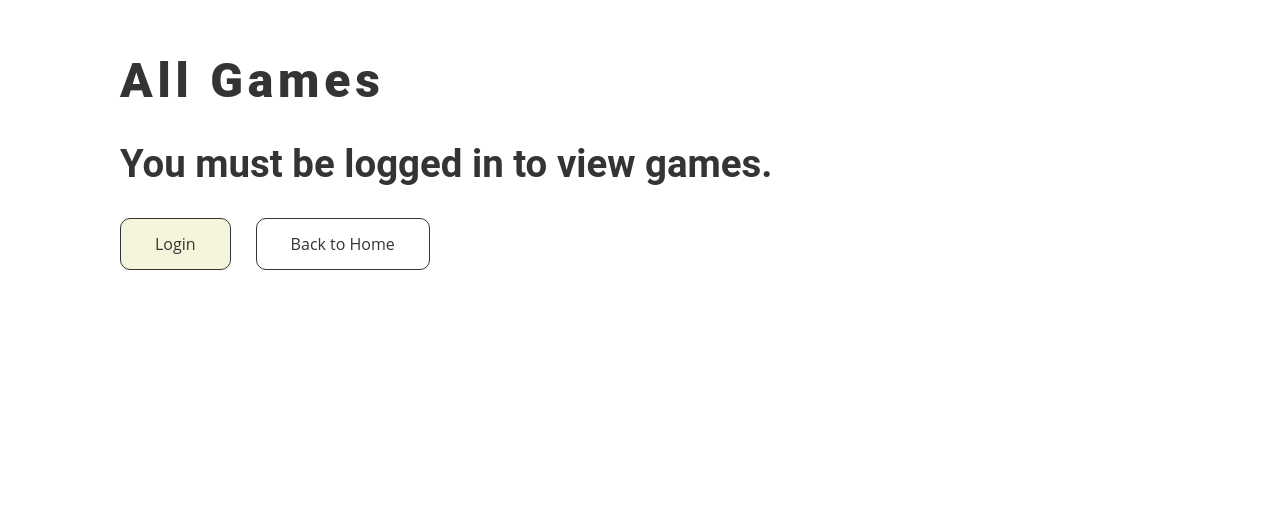
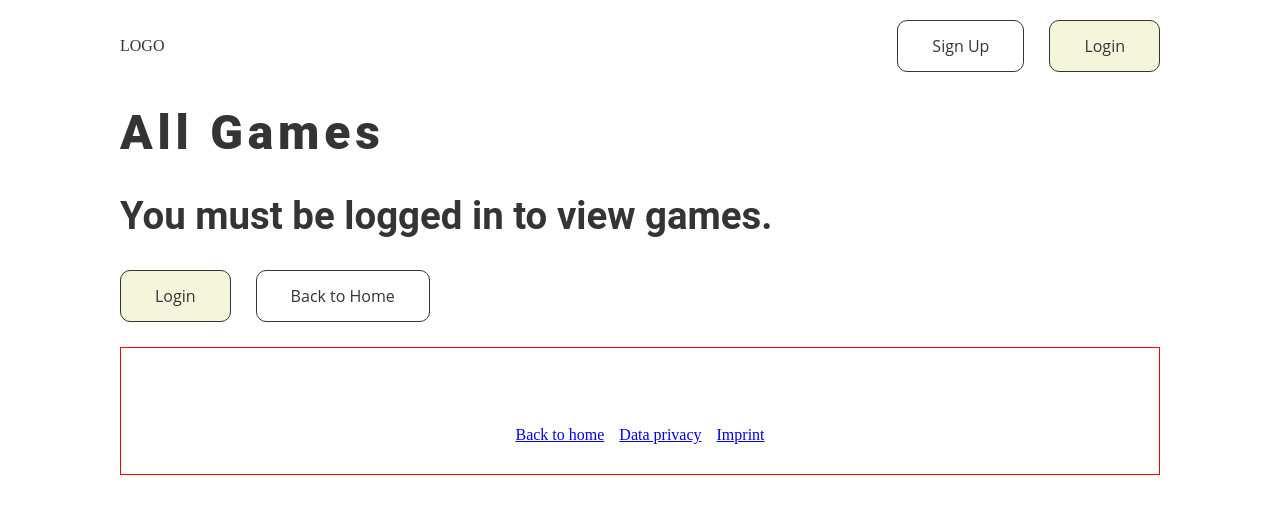
Before and after one commit to Jjutho/WebPythonDjangoProject, a Django app: page /games/show/ in a window 1280 px wide. Shown: the top 514 px of the page. Run offline with Django 4.2, Linux system fonts and the light colour scheme.

Commit message:
header and footer implemented

```diff
--- a/Games/templates/game-list.html
+++ b/Games/templates/game-list.html
@@ -39,8 +39,6 @@
         {% if request.user.is_staff %}
             <a class="button primary" href="{% url 'game-create' %}">Add a new game</a>
         {% endif %}
-        <a class="button secondary" href="{% url 'game-search' %}">Search games</a>
-        <a class="button secondary" href="{% url 'home' %}">Back to Home</a>
     </div>
 {% endblock %}
 
--- a/static/css/global_styles.css
+++ b/static/css/global_styles.css
@@ -82,3 +82,54 @@ button {
 a.disabled {
     pointer-events: none;
 }
+
+/* HEADER START */
+.header-container {
+    display: grid;
+    grid-template-columns: 20% 80%;
+    grid-template-rows: 100%;
+    padding:20px;
+}
+header {
+    position: sticky; top: 20px;
+    background: #fff;
+    margin: -20px;
+    transform:translateY(-20px);
+}
+.nav-container.header {
+    display: flex;
+    flex-direction: row;
+    justify-content: flex-end;
+    flex-wrap: wrap;
+    align-items: center;
+    gap:20px;
+}
+.nav-container.header .button-container {
+    align-items: center;
+    margin: 0px;
+}
+.logo-container.header{
+    display: flex;
+    align-items: center;
+}
+/* HEADER END */
+
+/* FOOTER START */
+.footer-container {
+    display: flex;
+    flex-direction: column;
+    align-items: center;
+    justify-content: center;
+    padding: 30px 0;
+    gap: 30px;
+    border: red solid 1px;
+}
+.logo-container.footer img {
+    height: 100px;
+    width: auto;
+}
+.nav-container.footer {
+    display: flex;
+    gap: 15px;
+}
+/* FOOTER END */
--- a/templates/base.html
+++ b/templates/base.html
@@ -10,7 +10,44 @@
     <title>{% block title %}Base Title{% endblock %}</title>
 </head>
 <body>
+    <header>
+        <div class="header-container">
+            <div class="logo-container header">
+                LOGO
+            </div>
+            <div class="nav-container header">
+                {% if user.is_authenticated %}
+                    <h4>Hello {{ user.username }}</h4>
+                    <div class="button-container">
+                        <a class="" href="{% url 'game-list' %}">Games</a>
+                        <a class="" href="{% url 'game-search' %}">
+                            <img>Search
+                        </a>
+                        <a class="button primary" href="{% url 'logout' %}">Logout</a>
+                    </div>
+                        <img class="header-profile-picture" width="100" src="{{ request.user.profile_picture.url }}">
+                {% else %}
+                    <div class="button-container">
+                        <a class="button secondary" href="{% url 'signup' %}">Sign Up</a>
+                        <a class="button primary" href="{% url 'login' %}">Login</a>
+                    </div>
+                {% endif %}
+            </div>
+        </div>
+    </header>
     {% block heading %}<h1>Base Intro</h1>H1>{% endblock %}
     {% block content %}<p>Base Content</p>{% endblock %}
+    <footer>
+        <div class="footer-container">
+            <div class="logo-container footer">
+                <img class="logo-placeholder" src="{{ request.user.profile_picture.url }}">
+            </div>
+            <div class="nav-container footer">
+                <a class="" href="{% url 'home' %}">Back to home</a>
+                <a class="" href="{% url 'home' %}">Data privacy</a>
+                <a class="" href="{% url 'home' %}">Imprint</a>
+            </div>
+        </div>
+    </footer>
 </body>
 </html>
--- a/templates/home.html
+++ b/templates/home.html
@@ -12,20 +12,11 @@
 {% block content %}
     {% if user.is_authenticated %}
         {% block logged_in_content %}
-            <h2>Hello {{ user.username }}</h2>
-            <div class="button-container">
-                <a class="button primary" href="{% url 'game-list' %}">Show me the games</a>
-                <a class="button secondary" href="{% url 'game-search' %}">Search games</a>
-                <a class="button secondary" href="{% url 'logout' %}">Logout</a>
-            </div>
+
         {% endblock %}
     {% else %}
         {% block not_logged_in_content %}
-            <h2>You shall not pass</h2>
-            <div class="button-container">
-                <a class="button primary" href="{% url 'login' %}">Login</a>
-                <a class="button secondary" href="{% url 'signup' %}">Sign Up</a>
-            </div>
+
         {% endblock %}
     {% endif %}
 {% endblock %}
```
